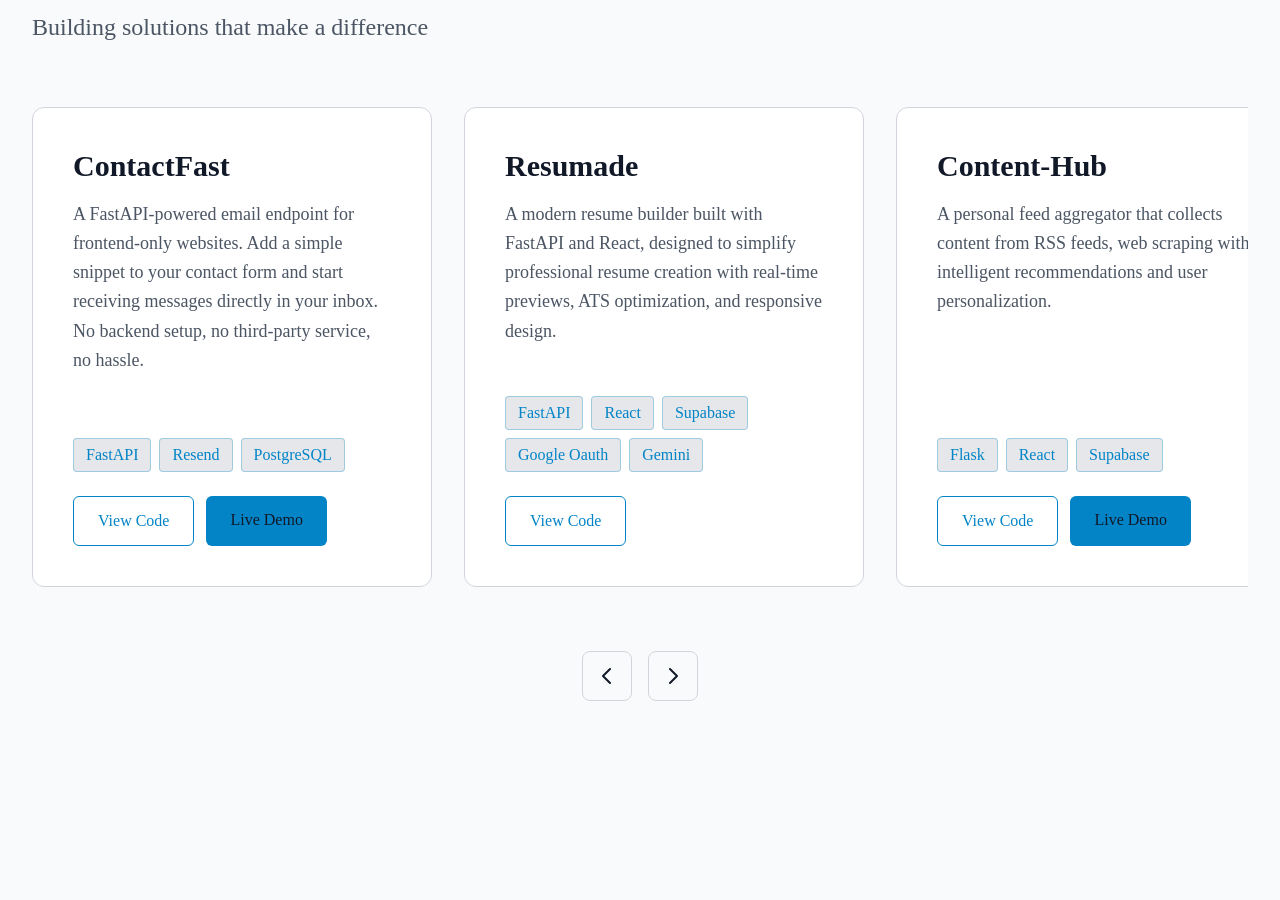
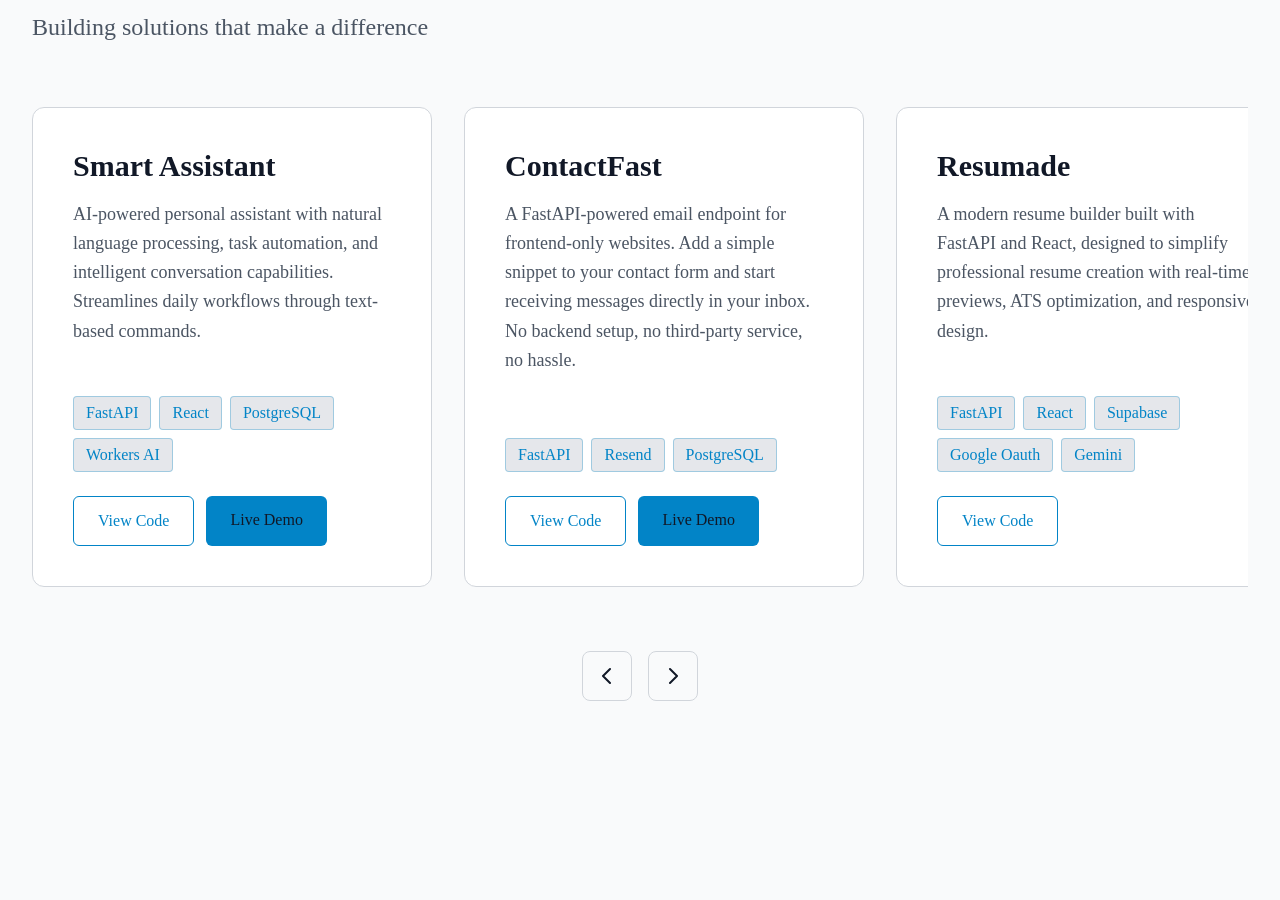
Before and after one commit to Adelodunpeter25/portfolio, a React (Vite) app: page / in a window 1280 px wide. Shown: the part 3293-4193 px from the top of the page. Built offline with nearby package versions, Linux system fonts and the light colour scheme; no server answers; a web font is replaced by a local one.

Commit message:
feat: add DB Toolkit project to portfolio

```diff
--- a/src/components/Terminal.tsx
+++ b/src/components/Terminal.tsx
@@ -147,7 +147,15 @@
     '    Tech: Python, SQLAlchemy, Alembic',
     '    → https://github.com/Adelodunpeter25/migrator',
     '',
-    '[7] Smart Assistant',
+    '[7] DB Toolkit',
+    '    A modern cross-platform database management application',
+    '    with database exploration, query execution, automated',
+    '    backups, AI query assistant, and multi-workspace support',
+    '    for managing up to 20 simultaneous database connections.',
+    '    Tech: React, Node.js, Electron',
+    '    → https://github.com/Adelodunpeter25/db-toolkit',
+    '',
+    '[8] Smart Assistant',
     '    An AI-powered personal assistant with natural language',
     '    processing, task automation, intelligent conversation,',
     '    web search, and smart reminders.',
--- a/src/data.ts
+++ b/src/data.ts
@@ -52,6 +52,23 @@
     linkedin: "https://linkedin.com/in/adelodunpeter",
   },
   projects: [
+    {
+      id: "db-toolkit",
+      title: "DB Toolkit",
+      description: "Modern cross-platform database management application with database exploration, query execution, data management, and automated backups.",
+      tech: ["React", "Node.js", "Electron"],
+      link: "https://github.com/Adelodunpeter25/db-toolkit",
+      demo: "https://dbtoolkit.vercel.app",
+      fullDescription: "DB Toolkit is a modern cross-platform database management application built with React, Node.js, and Electron. It provides a comprehensive suite of tools for database exploration, query execution, data management, and automated backups with AI-powered query assistance.",
+      features: [
+        "Backup & Restore with automated scheduling and compression",
+        "AI Query Assistant powered by Cloudflare AI for SQL generation and optimization",
+        "Multiple isolated workspace tabs (up to 20) for simultaneous database connections",
+        "Database exploration with intuitive data management interface"
+      ],
+      challenges: "Building a cross-platform desktop application that handles multiple database connections efficiently while maintaining performance, implementing secure backup mechanisms, and integrating AI capabilities for intelligent query assistance.",
+      outcome: "Created a powerful database management tool that streamlines database workflows with AI-powered features, multi-workspace support, and automated backup solutions, significantly improving developer productivity."
+    },
     {
       id: "smart-assistant",
       title: "Smart Assistant",
```
